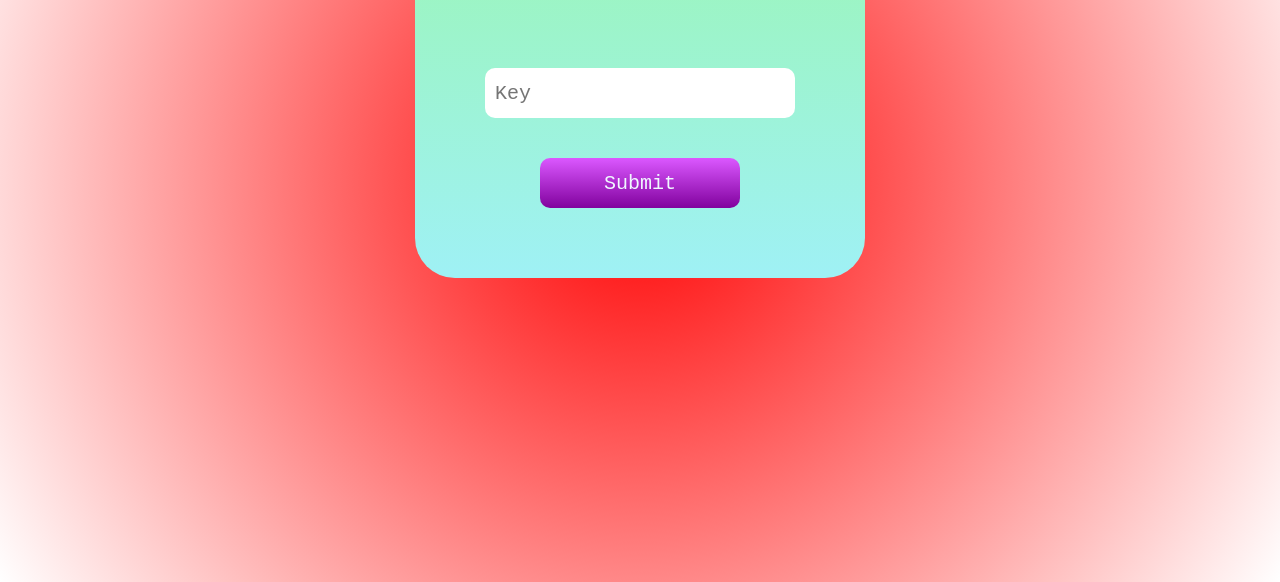
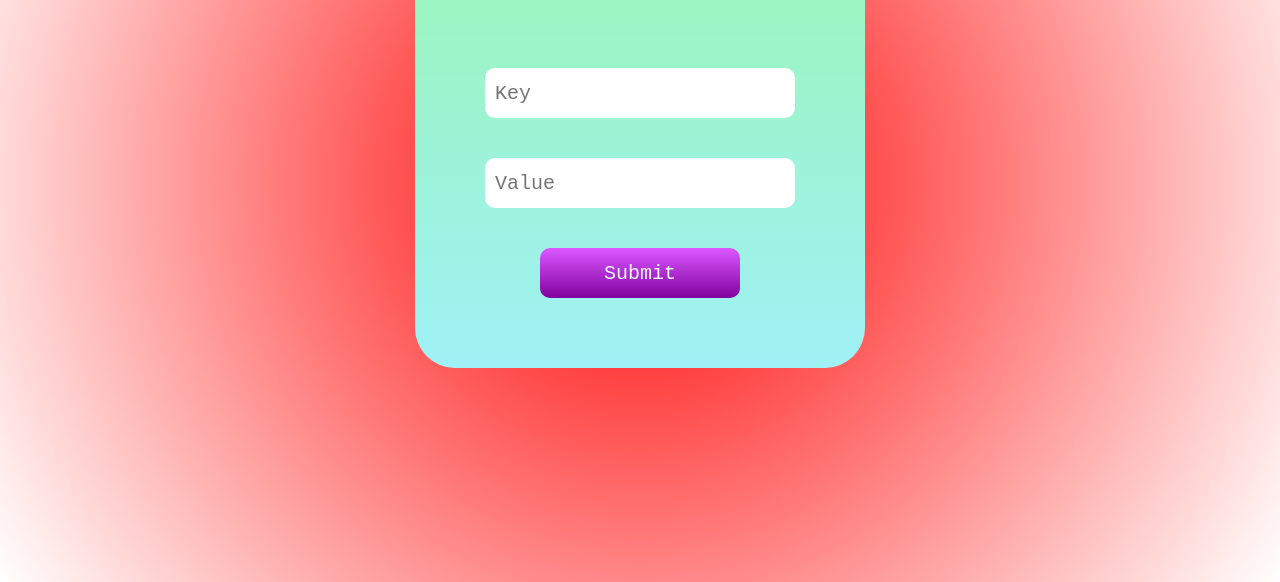
Before and after one commit to nishanthdmello/CC-Project, a plain HTML site: page frontend/update.html in a window 1280 px wide. Shown: the part 218-800 px from the top of the page. Drawn offline with Linux system fonts and the light colour scheme.

Commit message:
made small changes to add and update frontend html

```diff
--- a/frontend/update.html
+++ b/frontend/update.html
@@ -14,7 +14,8 @@
             <div class="heading">Update a Key</div>
             <div class="inside">
                 <div><input class="input" type="text" id="key" name="key" placeholder="Key"></div>
-                <div><input class="button" type="submit" value="Submit"></div>
+                <div><input class="input" type="text" id="value" name="value" placeholder="Value"></div>
+                <button class="button" onclick="get()" type="button">Submit</button>
             </div>
         </div>
     </form>
```
Also changed, not shown: frontend/add.html (+1 -1 lines).
